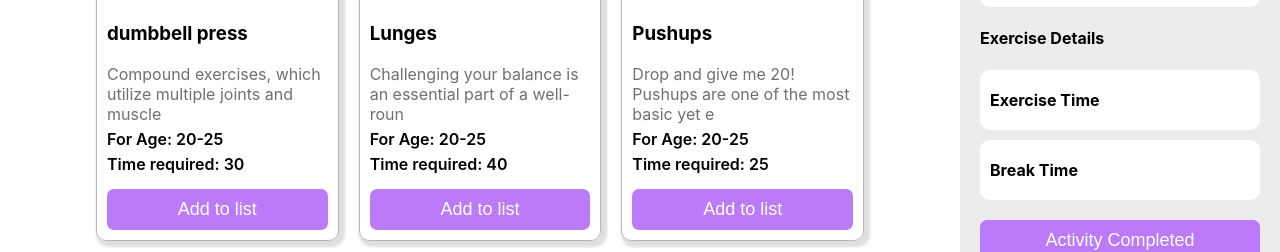
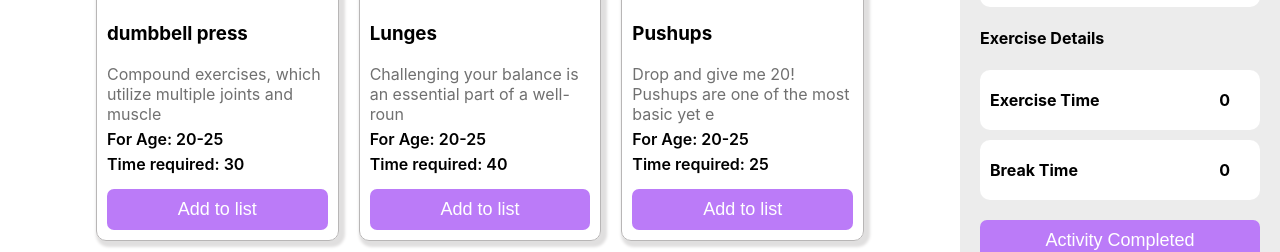
Before and after one commit to adnanhjoy/Exercise-Club, a React (Create React App) app: page / in a window 1280 px wide. Shown: the part 333-585 px from the top of the page. Built offline with nearby package versions, Linux system fonts and the light colour scheme.

Commit message:
added detail time

```diff
--- a/src/components/Dashboard/Dashboard.js
+++ b/src/components/Dashboard/Dashboard.js
@@ -2,7 +2,7 @@ import React from 'react';
 import './Dashboard.css';
 import Details from '../Details/Details';
 
-const Dashboard = () => {
+const Dashboard = ({detail}) => {
     return (
         <div>
             <div className='dashboard'>
@@ -33,7 +33,7 @@ const Dashboard = () => {
                         <p>10</p>
                     </div>
                 </div>
-                <Details></Details>
+                <Details details={detail}></Details>
             </div>
         </div>
     );
--- a/src/components/Details/Details.css
+++ b/src/components/Details/Details.css
@@ -3,7 +3,13 @@
     margin-bottom: 10px;
     padding: 20px 10px;
     border-radius: 10px;
+    display: flex;
+    align-items: center;
+    justify-content: space-between;
 }
 .exercise-time p{
     font-weight: bold;
 }
+.set-time{
+    margin-right: 20px;
+}
--- a/src/components/Details/Details.js
+++ b/src/components/Details/Details.js
@@ -1,13 +1,18 @@
 import React from 'react';
 import './Details.css';
 
-const Details = () => {
+const Details = ({details}) => {
+    console.log(details)
+    let exerciseTime = 0;
+    for(const detail of details){
+        exerciseTime = exerciseTime + parseInt(detail.time);
+    }
     return (
         <div>
             <h4>Exercise Details</h4>
             <div className='exercise-detail'>
-                <div className='exercise-time'><p>Exercise Time</p></div>
-                <div className='exercise-time'><p>Break Time</p></div>
+                <div className='exercise-time'><p>Exercise Time</p><p className='set-time'>{exerciseTime}</p></div>
+                <div className='exercise-time'><p>Break Time</p><p className='set-time'>{exerciseTime}</p></div>
             </div>
             <button className='add-to-list'>Activity Completed</button>
         </div>
--- a/src/components/Exercise/Exercise.js
+++ b/src/components/Exercise/Exercise.js
@@ -2,7 +2,8 @@ import React from 'react';
 import './Exercise.css';
 
 const Exercise = (props) => {
-    const {name, img, time, detail, age} = props.exercise;
+    const {addToButton, exercise} = props;
+    const {name, img, time, detail, age} = exercise;
     return (
         <div className='exercise'>
             <img src={img} alt="" />
@@ -10,7 +11,7 @@ const Exercise = (props) => {
             <p className='detail'>{detail.slice(0,60)}</p>
             <p className='age'>For Age: {age}</p>
             <p className='time'>Time required: {time}</p>
-            <button className='add-to-list'>Add to list</button>
+            <button onClick={() => addToButton(exercise)} className='add-to-list'>Add to list</button>
         </div>
     );
 };
--- a/src/components/Home/Home.js
+++ b/src/components/Home/Home.js
@@ -5,11 +5,16 @@ import Dashboard from '../Dashboard/Dashboard';
 
 const Home = () => {
     const [exercises, setExercise] = useState([]);
+    const [detail, setDetail] = useState([]);
     useEffect(() => {
         fetch('fakedata.json')
         .then(res => res.json())
         .then(data => setExercise(data))
     },[])
+
+    const addToButton = (exercise) => {
+        setDetail([...detail, exercise])
+    }
     return (
         <div className='home-container'>
             <div className='exercise-container'>
@@ -20,12 +25,13 @@ const Home = () => {
                 exercises.map(exercise => <Exercise
                     exercise={exercise}
                     key={exercise.id}
+                    addToButton={addToButton}
                     ></Exercise>)
             }
             </div>
             </div>
             <div className='dashboadr-container'>
-                <Dashboard></Dashboard>
+                <Dashboard detail={detail}></Dashboard>
             </div>
         </div>
     );
```
